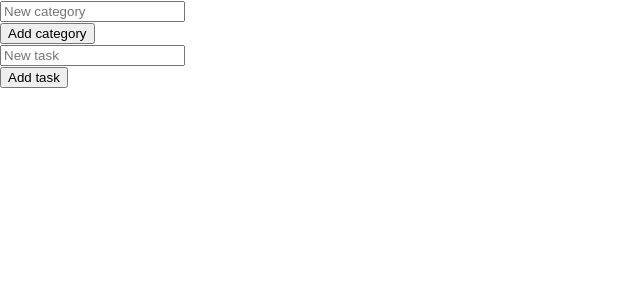
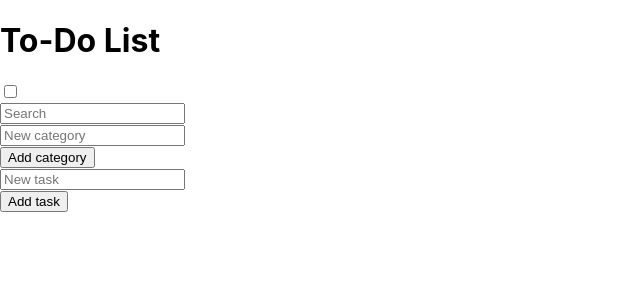
Before and after one commit to KatsiarynaTserashenka/TodoList, a React (Create React App) app in the folder todo-list/: page / in a window 1280 px wide. Shown: the top 300 px of the page, without its empty margins (0-640 px from the left). Built offline with nearby package versions, Linux system fonts and the light colour scheme.

Commit message:
feat: create FilterBar

```diff
--- a/todo-list/src/App.tsx
+++ b/todo-list/src/App.tsx
@@ -2,10 +2,12 @@ import React from 'react';
 import './App.css';
 import TodoList from 'components/TodoList';
 import CategoryList from 'components/CategoryList';
+import FilterBar from 'components/FIlterBar';
 
 function App() {
   return (
     <div className="App">
+      <FilterBar />
       <CategoryList />
       <TodoList />
     </div>
--- a/todo-list/src/components/CategoryList/CategoryList.tsx
+++ b/todo-list/src/components/CategoryList/CategoryList.tsx
@@ -6,7 +6,7 @@ import Button from 'components/Button';
 const CategoryList = () => {
   return (
     <div>
-      <Input text="New category" />
+      <Input type="text" text="New category" />
       <Button text="Add category" />
       <CategoryItem />
     </div>
--- /dev/null
+++ b/todo-list/src/components/FIlterBar/FIlterBar.tsx
@@ -0,0 +1,16 @@
+import React, { FC } from 'react';
+import Input from 'components/Input';
+
+const FilterBar: FC = () => {
+  return (
+    <>
+      <h1>To-Do List</h1>
+      <div>
+        <Input type="checkbox" />
+        <Input type="search" text="Search" />
+      </div>
+    </>
+  );
+};
+
+export default FilterBar;
--- /dev/null
+++ b/todo-list/src/components/FIlterBar/index.ts
@@ -0,0 +1,3 @@
+import FilterBar from './FIlterBar';
+
+export default FilterBar;
--- a/todo-list/src/components/Input/Input.tsx
+++ b/todo-list/src/components/Input/Input.tsx
@@ -1,15 +1,16 @@
 import React, { FC } from 'react';
 
 interface IProps {
-  text: string;
+  text?: string;
+  type: string;
 }
 
 const Input: FC<IProps> = (props) => {
-  const { text } = props;
+  const { text, type } = props;
 
   return (
     <div>
-      <input type="text" placeholder={text} />
+      <input type={type} placeholder={text} />
     </div>
   );
 };
--- a/todo-list/src/components/TodoList/TodoList.tsx
+++ b/todo-list/src/components/TodoList/TodoList.tsx
@@ -6,7 +6,7 @@ import Button from 'components/Button';
 const TodoList = () => {
   return (
     <div>
-      <Input text="New task" />
+      <Input type="text" text="New task" />
       <Button text="Add task" />
       <TodoItem />
     </div>
```
Also changed, not shown: todo-list/src/components/FIlterBar/FIlterBar.css (added).
